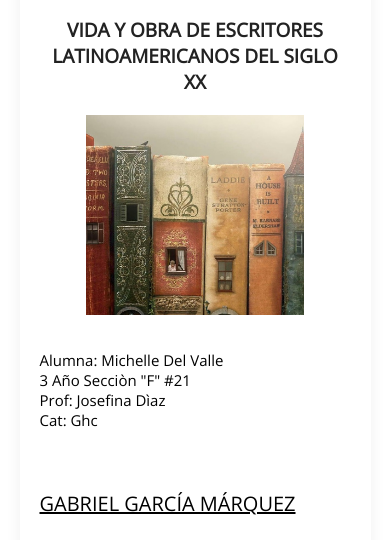
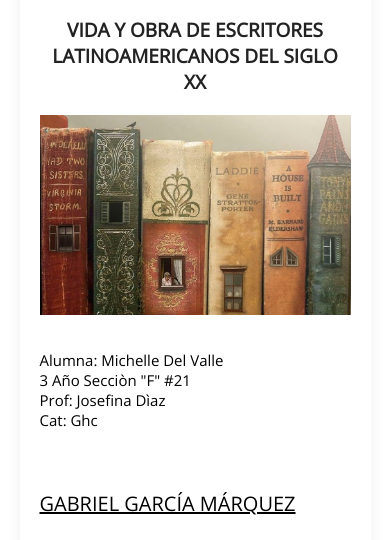
Before and after one commit to YourPhoneS/MichelleCastellano, a plain HTML site: page index.html in a window 390 px wide. Shown: the part 278-818 px from the top of the page. Drawn offline with nearby package versions, Linux system fonts and the light colour scheme.

Commit message:
Update style.css

```diff
--- a/style.css
+++ b/style.css
@@ -68,6 +68,9 @@
     .container {
         width: 90%;
     }
+    .img-content {
+        width:100%;
+     }
 
 }
 @media screen and (max-width: 765px) {
```
